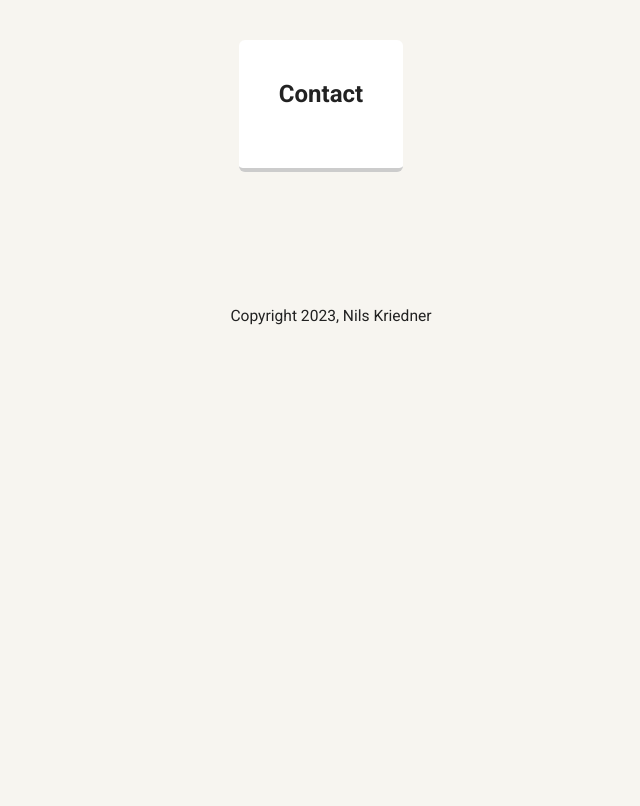
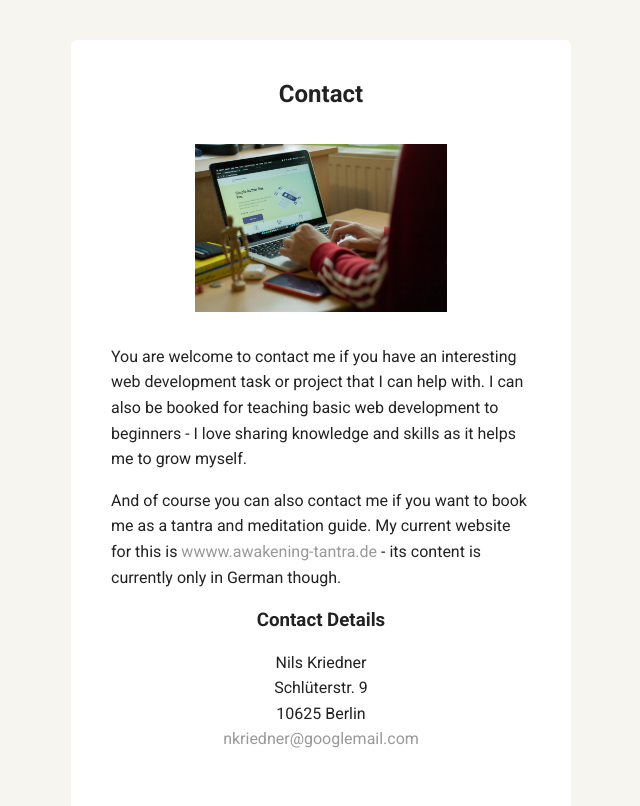
Before and after one commit to nkriedner/fewd-techdegree-project-1, a plain HTML site: page contact.html in a window 1280 px wide. Shown: the part 480-1286 px from the top of the page, without its empty margins (319-959 px from the left). Before the commit the page ends 901 px from the top, so only its background shows below. Drawn offline with Linux system fonts and the light colour scheme; a web font is replaced by a local one.

Commit message:
Add content on contact.html subpage

```diff
--- a/contact.html
+++ b/contact.html
@@ -26,8 +26,32 @@
         <main class="flex">
             <div class="card">
                 <h2 class="center-align">Contact</h2>
+                <div class="img-center-container">
+                    <img src="images/education.jpeg" alt="" />
+                </div>
+                <p>
+                    You are welcome to contact me if you have an interesting web development task or project that I can
+                    help with. I can also be booked for teaching basic web development to beginners - I love sharing
+                    knowledge and skills as it helps me to grow myself.
+                </p>
+                <p>
+                    And of course you can also contact me if you want to book me as a tantra and meditation guide. My
+                    current website for this is
+                    <a href="https://www.sahaja-tantra.de" target="_blank">wwww.awakening-tantra.de</a> - its content is
+                    currently only in German though.
+                </p>
+                <h3 class="center-align">Contact Details</h3>
+                <p class="center-align">
+                    Nils Kriedner <br />
+                    Schlüterstr. 9<br />
+                    10625 Berlin<br />
+                    <a href="mailto:nkriedner@googlemail.com">nkriedner@googlemail.com</a>
+                </p>
+
+                <p></p>
             </div>
         </main>
+
         <footer>
             <ul>
                 <li><a href="https://github.com/nkriedner" class="social github" target="_blank">Github</a></li>
```
